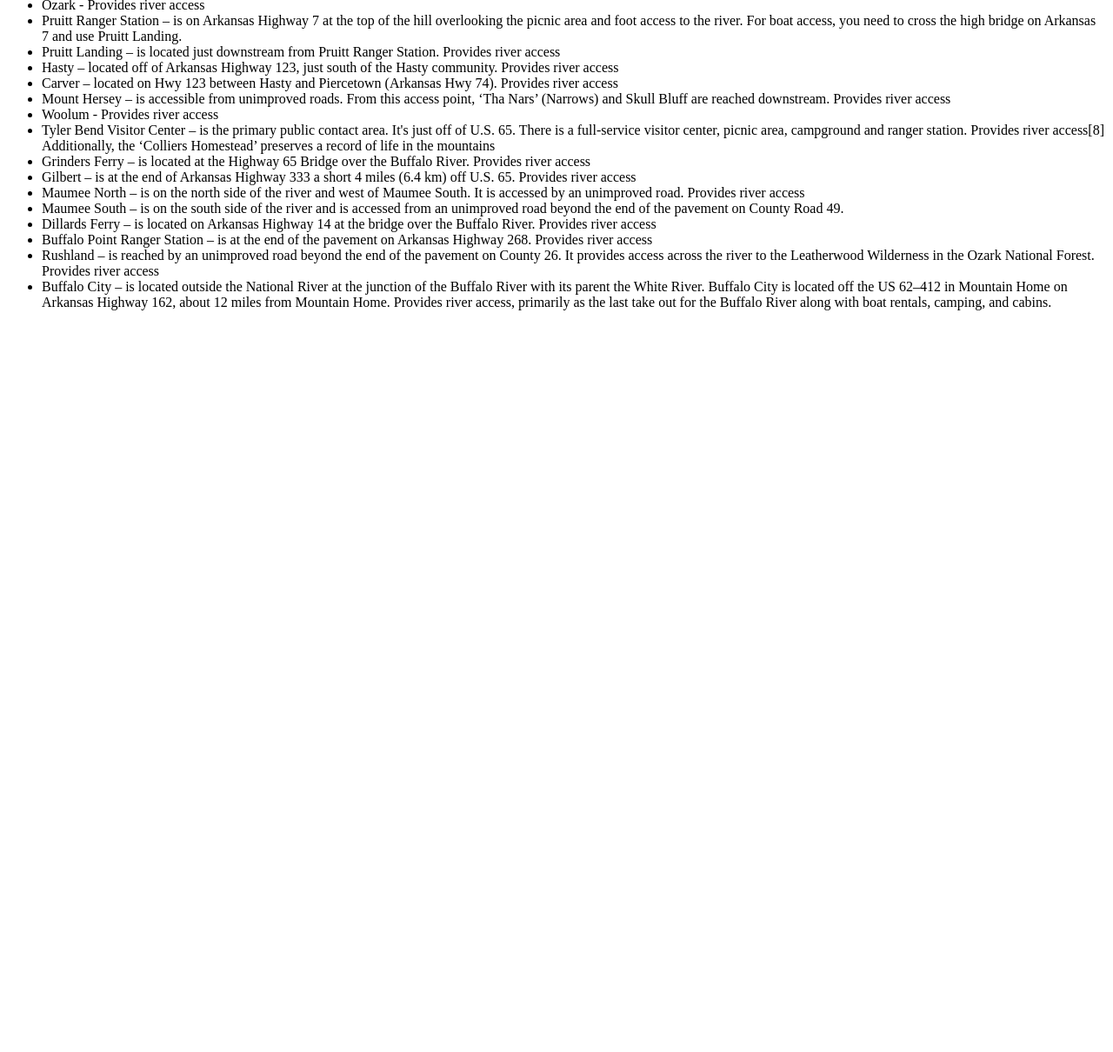
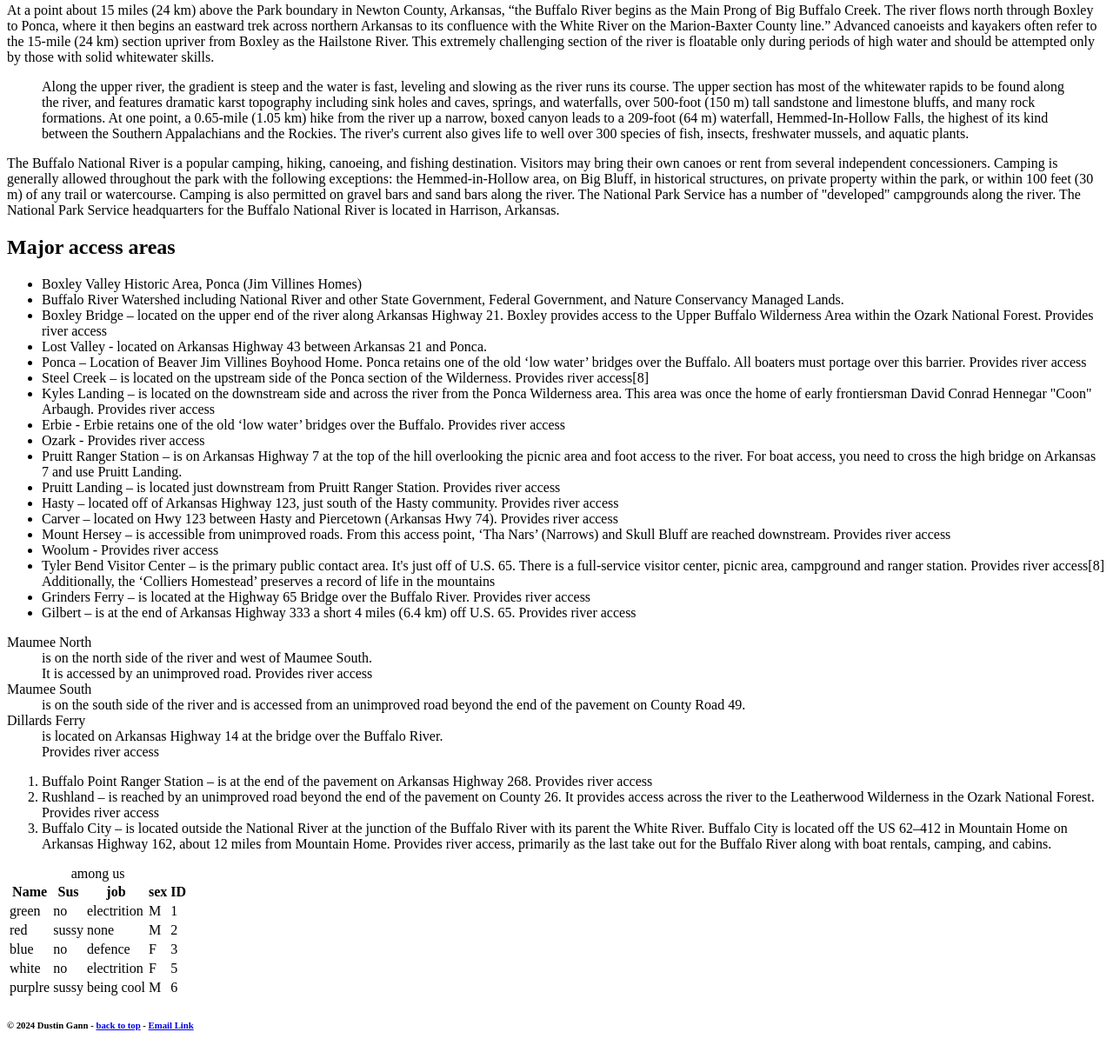
Before and after one commit to DustinGann/it-pearl, a plain HTML site: page protoype/indel.html in a window 1280 px wide. Shown: the part 1147-2357 px from the top of the page at 87% size. Before the commit the page ends 1520 px from the top, so only its background shows below. Drawn offline with Linux system fonts and the light colour scheme.

Commit message:
proto fin

```diff
--- a/protoype/indel.html
+++ b/protoype/indel.html
@@ -4,18 +4,28 @@
 
 <head>
   <title> HTML 5 PRACTICE </title>
-  <meta charset="utf-8" />
-  <meta name="discription" content="Whats UpMonika" />
-  <meta name="author" content="Dustin">
+  <meta charset="utf-8" /> <!--imports a set of charicters to un in the code-->
+  <meta name="discription" content="Whats UpMonika" /> <!--a small desription that will apear under the title in google-->
+  <meta name="author" content="Dustin"> <!--auther...IDK-->
 </head>
 
 <body>
     <main>
 <header>
 <h1>Buffalo National River</h1>
+<nav>
+
+<ul>
+<li> <a href="indel.html">Home</a> </li>
+<li><a href="https://en.wikipedia.org/wiki/University_of_Arkansas_at_Little_Rock">About</a></li>
+<li><a href="https://ualr.edu" target="_blank">Ualr</a></li>
+<li><a href="mailto:LegendaryDragonDeez@gmail.com">Contact</a></li>
+</ul>
+
+</nav>
 </header>
 <section id="content">
-
+<img src="https://thomaswallace.net/wp-content/uploads/2018/02/ualr.png" alt="Ualr-Logo"/>
 
 <h2>Physical characteristics</h2>
 
@@ -28,24 +38,24 @@
 
 <h3>National Wild and Scenic River</h3>
 <h4>
-Type	Wild, Scenic
-Designated	April 22, 1992
-</h4>
+Type	Wild, Scenic</h4>
+<h5>Designated	April 22, 1992</h5>
+
 <h2>Location of the Buffalo River and Watershed</h2>
 
-<p>The Buffalo National River, in Northern Arkansas, was the first National River to be designated in the United States. The Buffalo River is 153 miles (246 km) long. The lower 135 miles (217 km) flow within the boundaries of an area managed by the National Park Service, where the stream is designated the Buffalo National River. The river flows through Newton, Searcy, Marion, and Baxter Counties, from west to east. The river originates in the highest part of the Boston Mountains of the Ozarks, flows out onto the Springfield Plateau near the historic community of Erbie, and finally crosses a portion of the Salem Plateau just before joining the White River. The Park is home to the state's only elk herd. The upper section of the river in the Ozark National Forest is managed by the U.S. Forest Service and is designated as a National Scenic River and a National Wild River.
+<p>The Buffalo National River, in Northern Arkansas, was the first National River to be designated in the United States. <strong>The Buffalo River is 153 miles (246 km) long</strong>. The lower 135 miles (217 km) flow within the boundaries of an area managed by the National Park Service, where the stream is designated the Buffalo National River. The river flows through Newton, Searcy, Marion, and Baxter Counties, from west to east. The river originates in the highest part of the Boston Mountains of the Ozarks, flows out onto the Springfield Plateau near the historic community of Erbie, and finally crosses a portion of the Salem Plateau just before joining the White River. The Park is home to the state's only elk herd. The upper section of the river in the Ozark National Forest is managed by the U.S. Forest Service and is designated as a National Scenic River and a National Wild River.
 </p>
 <h2>History</h2>
 
-<p>The Buffalo National River was established by an Act of Congress on March 1, 1972, ending the recurring plans of the U.S. Army Corps of Engineers to construct one or more dams on the river. The National River designation protects natural rivers from industrial uses, impoundments and other obstructions that may change the natural character of the river or disrupt the natural habitat for the flora and fauna that live in or near the river. Three segments totaling 11,978 acres (48.47 km2) were designated the Buffalo National River Wilderness in 1975.
+<p>The Buffalo National River was established by an Act of Congress on March 1, 1972, ending the recurring plans of the <em>U.S. Army Corps of Engineers</em> to construct one or more dams on the river. The National River designation protects natural rivers from industrial uses, impoundments and other obstructions that may change the natural character of the river or disrupt the natural habitat for the flora and fauna that live in or near the river. Three segments totaling 11,978 acres (48.47 km2) were designated the Buffalo National River Wilderness in 1975.
 </p>
 <h2>Description</h2>
 
-<p>At a point about 15 miles (24 km) above the Park boundary in Newton County, Arkansas, the Buffalo River begins as the Main Prong of Big Buffalo Creek. The river flows north through Boxley to Ponca, where it then begins an eastward trek across northern Arkansas to its confluence with the White River on the Marion-Baxter County line. Advanced canoeists and kayakers often refer to the 15-mile (24 km) section upriver from Boxley as the Hailstone River. This extremely challenging section of the river is floatable only during periods of high water and should be attempted only by those with solid whitewater skills.
+<p>At a point about 15 miles (24 km) above the Park boundary in Newton County, Arkansas, <q>the Buffalo River begins as the Main Prong of Big Buffalo Creek. The river flows north through Boxley to Ponca, where it then begins an eastward trek across northern Arkansas to its confluence with the White River on the Marion-Baxter County line.</q> Advanced canoeists and kayakers often refer to the 15-mile (24 km) section upriver from Boxley as the Hailstone River. This extremely challenging section of the river is floatable only during periods of high water and should be attempted only by those with solid whitewater skills.
 
-Along the upper river, the gradient is steep and the water is fast, leveling and slowing as the river runs its course. The upper section has most of the whitewater rapids to be found along the river, and features dramatic karst topography including sink holes and caves, springs, and waterfalls, over 500-foot (150 m) tall sandstone and limestone bluffs, and many rock formations. At one point, a 0.65-mile (1.05 km) hike from the river up a narrow, boxed canyon leads to a 209-foot (64 m) waterfall, Hemmed-In-Hollow Falls, the highest of its kind between the Southern Appalachians and the Rockies. The river's current also gives life to well over 300 species of fish, insects, freshwater mussels, and aquatic plants.
+ </p> <blockquote>Along the upper river, the gradient is steep and the water is fast, leveling and slowing as the river runs its course. The upper section has most of the whitewater rapids to be found along the river, and features dramatic karst topography including sink holes and caves, springs, and waterfalls, over 500-foot (150 m) tall sandstone and limestone bluffs, and many rock formations. At one point, a 0.65-mile (1.05 km) hike from the river up a narrow, boxed canyon leads to a 209-foot (64 m) waterfall, Hemmed-In-Hollow Falls, the highest of its kind between the Southern Appalachians and the Rockies. The river's current also gives life to well over 300 species of fish, insects, freshwater mussels, and aquatic plants.
 
-The Buffalo National River is a popular camping, hiking, canoeing, and fishing destination. Visitors may bring their own canoes or rent from several independent concessioners. Camping is generally allowed throughout the park with the following exceptions: the Hemmed-in-Hollow area, on Big Bluff, in historical structures, on private property within the park, or within 100 feet (30 m) of any trail or watercourse. Camping is also permitted on gravel bars and sand bars along the river. The National Park Service has a number of "developed" campgrounds along the river.
+ </blockquote><p>The Buffalo National River is a popular camping, hiking, canoeing, and fishing destination. Visitors may bring their own canoes or rent from several independent concessioners. Camping is generally allowed throughout the park with the following exceptions: the Hemmed-in-Hollow area, on Big Bluff, in historical structures, on private property within the park, or within 100 feet (30 m) of any trail or watercourse. Camping is also permitted on gravel bars and sand bars along the river. The National Park Service has a number of "developed" campgrounds along the river.
 
 The National Park Service headquarters for the Buffalo National River is located in Harrison, Arkansas.
 </p>
@@ -85,21 +95,85 @@ The National Park Service headquarters for the Buffalo National River is located
     <li>Grinders Ferry – is located at the Highway 65 Bridge over the Buffalo River. Provides river access</li>
 
     <li>Gilbert – is at the end of Arkansas Highway 333 a short 4 miles (6.4 km) off U.S. 65. Provides river access</li>
+</ul>
+<dl>
+    <dt>Maumee North</dt><dd>is on the north side of the river and west of Maumee South. </dd><dd>It is accessed by an unimproved road. Provides river access</dd>
 
-    <li>Maumee North – is on the north side of the river and west of Maumee South. It is accessed by an unimproved road. Provides river access</li>
+    <dt>Maumee South</dt><dd>is on the south side of the river and is accessed from an unimproved road beyond the end of the pavement on County Road 49.</dd>
 
-    <li>Maumee South – is on the south side of the river and is accessed from an unimproved road beyond the end of the pavement on County Road 49.</li>
-
-    <li>Dillards Ferry – is located on Arkansas Highway 14 at the bridge over the Buffalo River. Provides river access</li>
-
+    <dt>Dillards Ferry</dt><dd>is located on Arkansas Highway 14 at the bridge over the Buffalo River. </dd><dd>Provides river access</dd>
+</dl>
+<ol>
     <li>Buffalo Point Ranger Station – is at the end of the pavement on Arkansas Highway 268. Provides river access</li>
 
     <li>Rushland – is reached by an unimproved road beyond the end of the pavement on County 26. It provides access across the river to the Leatherwood Wilderness in the Ozark National Forest. Provides river access</li>
 
     <li>Buffalo City – is located outside the National River at the junction of the Buffalo River with its parent the White River. Buffalo City is located off the US 62–412 in Mountain Home on Arkansas Highway 162, about 12 miles from Mountain Home. Provides river access, primarily as the last take out for the Buffalo River along with boat rentals, camping, and cabins.</li>
-<ul>
+</ol>
+
+
+<table>
+  <caption>among us</caption>
+
+    <tr>
+      <th scope="col">Name</th>
+      <th scope="col">Sus</th>
+      <th scope="col">job</th>
+      <th scope="col">sex</th>
+      <th scope="col">ID</th>
+    </tr>
+
+  <tr>
+    <td>green</td>
+    <td>no</td>
+    <td>electrition</td>
+    <td>M</td>
+    <td>1</td>
+  </tr>
+  <tr>
+    <td>red</td>
+    <td>sussy</td>
+    <td>none</td>
+    <td>M</td>
+    <td>2</td>
+  </tr>
+  <tr>
+    <td>blue</td>
+    <td>no</td>
+    <td>defence</td>
+    <td>F</td>
+    <td>3</td>
+  </tr>
+
+  <tr>
+    <td>white</td>
+    <td>no</td>
+    <td>electrition</td>
+    <td>F</td>
+    <td>5</td>
+  </tr>
+
+  <tr>
+    <td>purplre</td>
+    <td>sussy</td>
+    <td>being cool</td>
+    <td>M</td>
+    <td>6</td>
+  </tr>
+
+  </table>
+
+
 </section>
+<footer>
+
+  <h6>
+    &copy; 2024 Dustin Gann - <a href="#top">back to top</a> - <a href="mailto:LegendaryDragonDeez@gmail.com"> Email Link </a>
+  </h6>
+</footer>
 </main>
 
+
 </body>
+
 </html>
```
